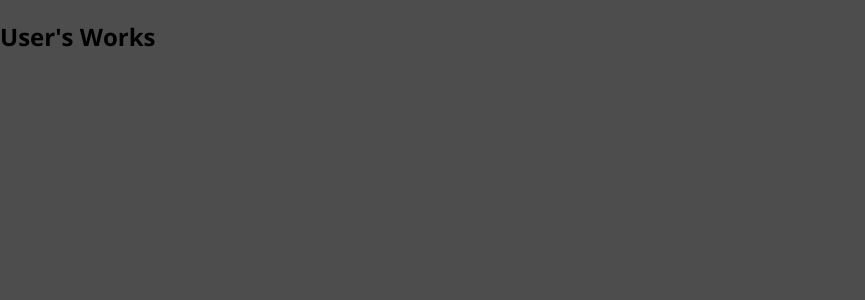
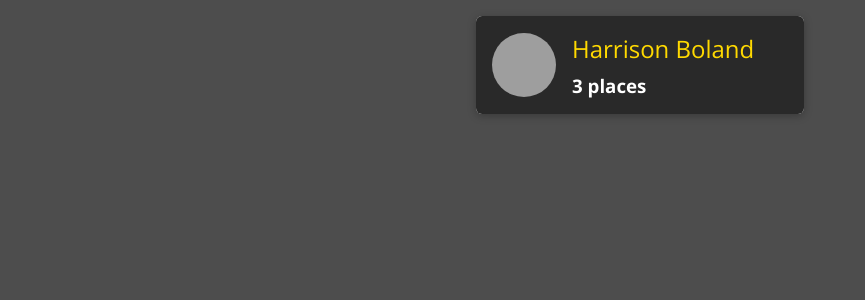
Before and after one commit to HarrisonBoland/YourPlaces, a React (Create React App) app in the folder react-frontend/: page / in a window 1280 px wide. Shown: the top 300 px of the page, without its empty margins (0-865 px from the left). Built offline with nearby package versions, Linux system fonts and the light colour scheme; grey boxes are pictures that could not be loaded.

Commit message:
Set up clickable User

```diff
--- /dev/null
+++ b/react-frontend/src/shared/components/UIElements/Avatar.css
@@ -0,0 +1,15 @@
+.avatar {
+  width: 100%;
+  height: 100%;
+  display: flex;
+  justify-content: center;
+  align-items: center;
+}
+
+.avatar img {
+  display: block;
+  border-radius: 50%;
+  width: 100%;
+  height: 100%;
+  object-fit: cover;
+}
--- /dev/null
+++ b/react-frontend/src/shared/components/UIElements/Avatar.js
@@ -0,0 +1,17 @@
+import React from 'react';
+
+import './Avatar.css';
+
+const Avatar = props => {
+  return (
+    <div className={`avatar ${props.className}`} style={props.style}>
+      <img
+        src={props.image}
+        alt={props.alt}
+        style={{ width: props.width, height: props.width }}
+      />
+    </div>
+  );
+};
+
+export default Avatar;
--- /dev/null
+++ b/react-frontend/src/shared/components/UIElements/Card.css
@@ -0,0 +1,9 @@
+.card {
+  position: relative;
+  margin: 0;
+  box-shadow: 0 2px 8px rgba(0, 0, 0, 0.26);
+  border-radius: 6px;
+  padding: 1rem;
+  overflow: hidden;
+  background: white;
+}
--- /dev/null
+++ b/react-frontend/src/shared/components/UIElements/Card.js
@@ -0,0 +1,13 @@
+import React from 'react';
+
+import './Card.css';
+
+const Card = props => {
+  return (
+    <div className={`card ${props.className}`} style={props.style}>
+      {props.children}
+    </div>
+  );
+};
+
+export default Card;
--- /dev/null
+++ b/react-frontend/src/user/components/UserItem.css
@@ -0,0 +1,49 @@
+.user-item {
+  margin: 1rem;
+  width: calc(45% - 2rem);
+  min-width: 17.5rem;
+}
+
+.user-item a {
+  display: flex;
+  align-items: center;
+  width: 100%;
+  height: 100%;
+  text-decoration: none;
+  padding: 1rem;
+  color: white;
+  background: #292929;
+}
+
+.user-item a:hover,
+.user-item a:active {
+  background: #ffd900;
+}
+
+.user-item__content {
+  padding: 0;
+}
+
+.user-item__image {
+  width: 4rem;
+  height: 4rem;
+  margin-right: 1rem;
+}
+
+.user-item__info h2 {
+  font-size: 1.5rem;
+  margin: 0 0 0.5rem 0;
+  font-weight: normal;
+  color: #ffd900;
+}
+
+.user-item:hover h2,
+.user-item:active h2,
+.user-item:hover h3,
+.user-item:active h3 {
+  color: #292929;
+}
+
+.user-item__info h3 {
+  margin: 0;
+}
--- /dev/null
+++ b/react-frontend/src/user/components/UserItem.js
@@ -0,0 +1,28 @@
+import React from "react";
+import { Link } from "react-router-dom";
+
+import Avatar from "../../shared/components/UIElements/Avatar";
+import Card from "../../shared/components/UIElements/Card";
+import "./UserItem.css";
+
+const UserItem = (props) => {
+  return (
+    <li className="user-item">
+        <Card className="user-item__content">
+          <Link to={`/${props.id}/places`}>
+            <div className="user-item__image">
+              <Avatar image={props.image} alt={props.name} />
+            </div>
+            <div className="user-item__info">
+              <h2>{props.name}</h2>
+              <h3>
+                {props.placeCount} {props.placeCount === 1 ? "place" : "places"}
+              </h3>
+            </div>
+          </Link>
+        </Card>
+    </li>
+  );
+};
+
+export default UserItem;
--- /dev/null
+++ b/react-frontend/src/user/components/UsersList.css
@@ -0,0 +1,10 @@
+.users-list {
+  list-style: none;
+  margin: 0 auto;
+  padding: 0;
+  width: 90%;
+  max-width: 50rem;
+  display: flex;
+  justify-content: center;
+  flex-wrap: wrap;
+}
--- /dev/null
+++ b/react-frontend/src/user/components/UsersList.js
@@ -0,0 +1,29 @@
+import React from 'react';
+
+import UserItem from './UserItem';
+import './UsersList.css';
+
+const UserList = props => {
+  if (props.items.length === 0) {
+    return (
+      <div className="center">
+        <h2>No users found.</h2>
+      </div>
+    );
+  }
+
+  return (
+    <ul className="users-list">
+      {props.items.map((user) => (
+        <UserItem
+          id={user.id}
+          image={user.image}
+          name={user.name}
+          placeCount={user.places}
+        />
+      ))}
+    </ul>
+  );
+};
+
+export default UserList;
--- a/react-frontend/src/user/pages/Users.js
+++ b/react-frontend/src/user/pages/Users.js
@@ -1,7 +1,19 @@
 import React from 'react';
 
+import UsersList from '../components/UsersList';
+
 const Users = () => {
-  return <h2>User's Works</h2>
+  const USERS = [
+    {
+      id: 'u1',
+      name: 'Harrison Boland',
+      image:
+        'https://www.shanethegamer.com/wp-content/uploads/2019/12/Halo-Reach.jpg',
+      places: 3
+    }
+  ];
+
+  return <UsersList items={USERS}/>;
 };
 
 export default Users;
```
